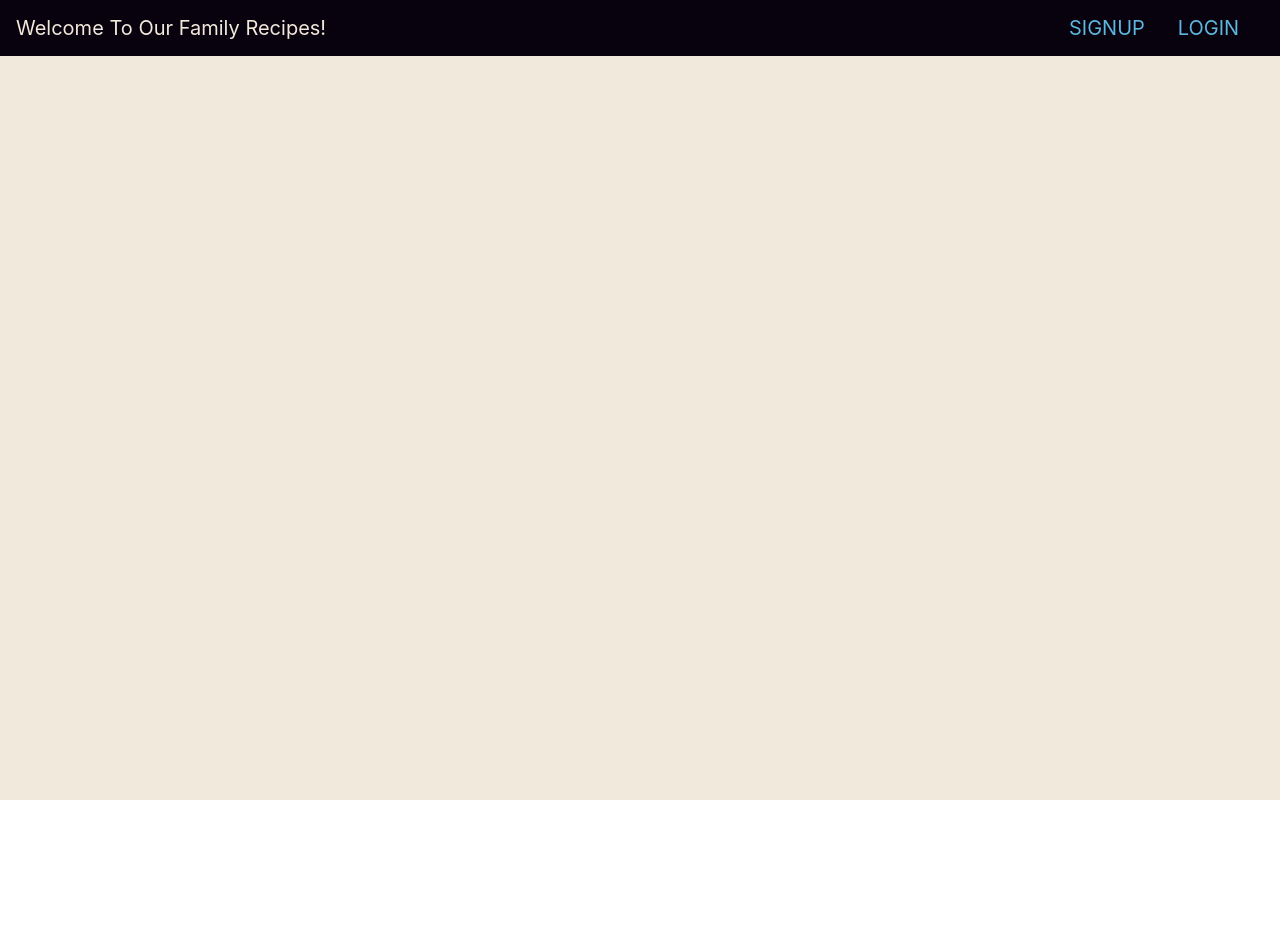
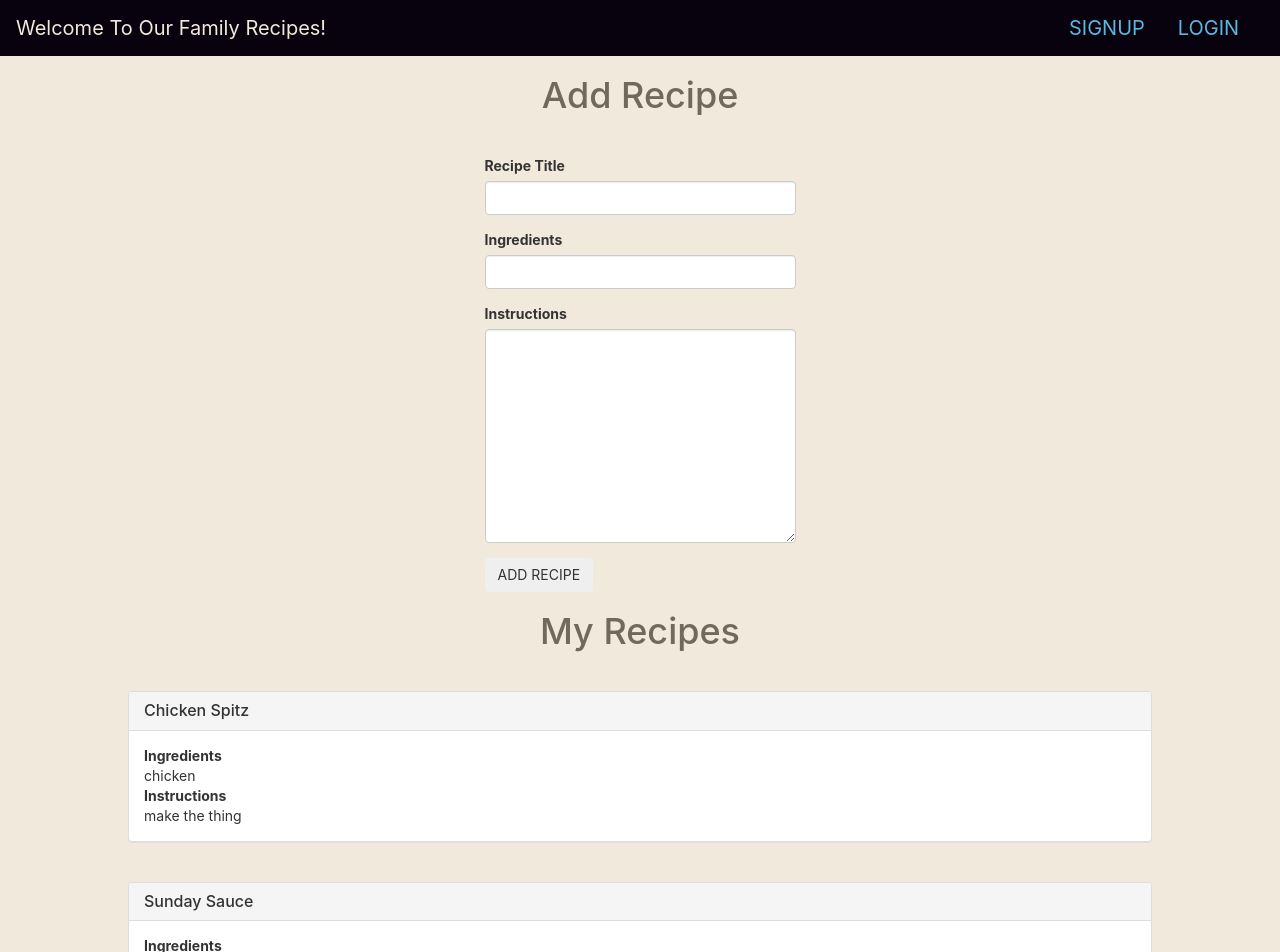
Before and after one commit to laurenmengert/ourfamilyrecipes, a React (Create React App) app: page / in a window 1280 px wide. Shown: the top 952 px of the page. Before the commit the page ends 800 px from the top, so only its background shows below. Built offline with nearby package versions, Linux system fonts and the light colour scheme.

Commit message:
Add recipe page done

```diff
--- a/public/index.html
+++ b/public/index.html
@@ -24,7 +24,8 @@
       work correctly both with client-side routing and a non-root public URL.
       Learn how to configure a non-root public URL by running `npm run build`.
     -->
-    <title>React App</title>
+    <link rel="stylesheet" href="https://maxcdn.bootstrapcdn.com/bootstrap/3.3.7/css/bootstrap.min.css" integrity="sha384-BVYiiSIFeK1dGmJRAkycuHAHRg32OmUcww7on3RYdg4Va+PmSTsz/K68vbdEjh4u" crossorigin="anonymous">
+    <title>Our Family Recipes</title>
   </head>
   <body>
     <noscript>You need to enable JavaScript to run this app.</noscript>
--- /dev/null
+++ b/src/components/RecipeCard/RecipeCard.jsx
@@ -0,0 +1,21 @@
+import React from 'react';
+
+function RecipeCard({ recipe }) {
+    return (
+        <div className='panel panel-default'>
+            <div className="panel-heading">
+                <h3 className='panel-title'>{recipe.title}</h3>
+            </div>
+            <div className='panel-body'>
+                <dl>
+                    <dt>Ingredients</dt>
+                    <dd>{recipe.ingredients}</dd>
+                    <dt>Instructions</dt>
+                    <dd>{recipe.instructions}</dd>
+                </dl>
+            </div>
+        </div>
+    )
+}
+
+export default RecipeCard;
--- /dev/null
+++ b/src/pages/AddRecipePage/AddRecipePage.jsx
@@ -0,0 +1,73 @@
+import React, { Component } from "react";
+
+class AddRecipePage extends Component {
+  state = {
+    formData: {
+      title: "",
+      ingredients: "",
+      instructions: "",
+    }
+  };
+
+    handleChange = e => {
+        const formData = {...this.state.formData, [e.target.name]: e.target.value};
+        this.setState({
+            formData
+        });
+    };
+
+    handleSubmit = e => {
+        e.preventDefault();
+        this.props.handleAddPuppy(this.state.formData);
+    };
+
+  render() {
+    return (
+      <>
+        <h1>Add Recipe</h1>
+        <form onSubmit={this.handleSubmit}>
+          <div className="form-group">
+            <label>Recipe Title</label>
+            <input
+              className="form-control"
+              name="Title"
+              value={this.state.formData.title}
+              onChange={this.handleChange}
+              required
+            />
+          </div>
+          <div className="form-group">
+            <label>Ingredients</label>
+            <input
+              className="form-control"
+              name="ingredients"
+              value={this.state.formData.ingredients}
+              onChange={this.handleChange}
+              required
+            />
+          </div>
+          <div className="form-group">
+            <label>Instructions</label>
+            <textarea
+              cols="30"
+              rows="10"
+              className="form-control"
+              name="instructions"
+              value={this.state.formData.instructions}
+              onChange={this.handleChange}
+              required
+            ></textarea>
+          </div>
+          <button
+            type="submit"
+            className="btn"
+          >
+            ADD RECIPE
+          </button>
+        </form>
+      </>
+    );
+  }
+}
+
+export default AddRecipePage;
--- a/src/pages/App/App.js
+++ b/src/pages/App/App.js
@@ -1,18 +1,49 @@
-import React, { Component } from "react";
-import "./App.css";
-import { Route, Switch, NavLink, Redirect } from "react-router-dom";
-import SignupPage from "../SignupPage/SignupPage";
-import LoginPage from "../LoginPage/LoginPage";
-import userService from "../../utils/userService";
+import React, { Component } from 'react';
+import './App.css';
+import { Route, Switch, NavLink, Redirect } from 'react-router-dom';
+import SignupPage from '../SignupPage/SignupPage';
+import LoginPage from '../LoginPage/LoginPage';
+import userService from '../../utils/userService';
+import RecipeListPage from '../RecipeListPage/RecipeListPage';
+import AddRecipePage from '../AddRecipePage/AddRecipePage';
 
 class App extends Component {
+  state = {
+    recipes: [
+      {
+        _id: 1,
+        title: 'Chicken Spitz',
+        ingredients: 'chicken',
+        instructions: 'make the thing'
+      },
+      {
+        _id: 2,
+        title: 'Sunday Sauce',
+        ingredients: 'sauce',
+        instructions: 'sauce it up'
+      },
+      {
+        _id: 3,
+        title: 'Nanny\'s Nut Crescents',
+        ingredients: 'nuts',
+        instructions: 'nutty about these'
+      }
+    ]
+  }
+
+  handleAddRecipe = newRecipe => {
+    newRecipe._id = this.state.recipes.length + 1;
+    this.setState({
+      recipes: [...this.state.recipes, newRecipe]
+    })
+  };
 
   handleLogout = () => {
     userService.logout();
     this.setState({
       user: null
     }, () => this.props.history.push('/'));
-  }
+  };
 
   handleSignupOrLogin = () => {
     this.setState({ user: userService.getUser() });
@@ -20,16 +51,16 @@ class App extends Component {
 
   render() {
     return (
-      <div className="App">
-        <header className="App-header">
+      <div className='App'>
+        <header className='App-header'>
           Welcome To Our Family Recipes!
           <nav>
             <>
-            <NavLink exact to="/signup">
+            <NavLink exact to='/signup'>
               SIGNUP
             </NavLink>
             &nbsp;&nbsp;&nbsp;
-            <NavLink exact to="/login">
+            <NavLink exact to='/login'>
               LOGIN
             </NavLink>
             &nbsp;&nbsp;&nbsp;
@@ -37,6 +68,8 @@ class App extends Component {
           </nav>
         </header>
         <main>
+          <AddRecipePage handleAddRecipe={this.handleAddRecipe} />
+          <RecipeListPage recipes={this.state.recipes} />
           <Switch>
           <Route exact path='/signup' render={({ history }) =>
               <SignupPage history={history} handleSignupOrLogin={this.handleSignupOrLogin} />
--- /dev/null
+++ b/src/pages/RecipeListPage/RecipeListPage.css
@@ -0,0 +1,6 @@
+.RecipeListPage-grid {
+    width: 80%;
+    display: grid;
+    grid-template-rows: repeat(auto-fit, minmax(170px, 1fr));
+    grid-gap: 20px;
+}
--- /dev/null
+++ b/src/pages/RecipeListPage/RecipeListPage.jsx
@@ -0,0 +1,21 @@
+import React from 'react';
+import './RecipeListPage.css';
+import RecipeCard from '../../components/RecipeCard/RecipeCard';
+
+function RecipeListPage({ recipes }) {
+  return (
+    <>
+      <h1>My Recipes</h1>
+      <div className='RecipeListPage-grid'>
+        {recipes.map(recipe =>
+            <RecipeCard
+                key={recipe._id}
+                recipe={recipe}
+            />
+        )}
+      </div>
+    </>
+  );
+}
+
+export default RecipeListPage;
```
